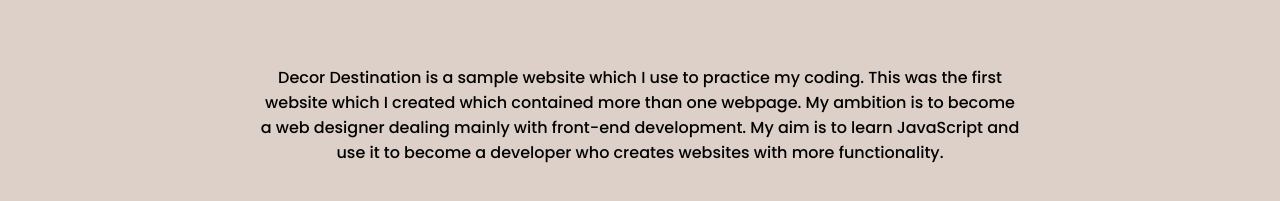
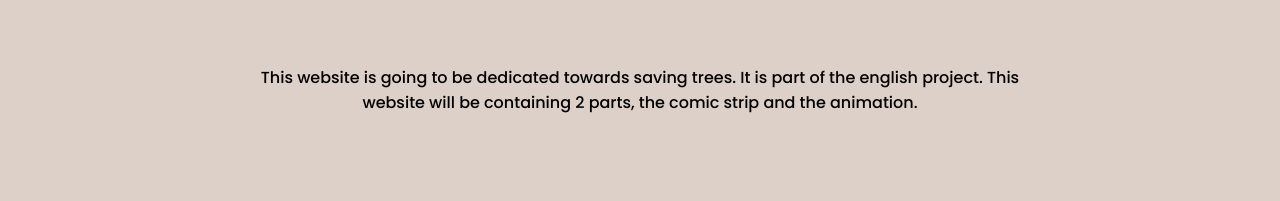
Before and after one commit to yasma-plasma/english_group-2, a plain HTML site: page about.html in a window 1280 px wide. Shown: the part 117-318 px from the top of the page. Drawn offline with Linux system fonts and the light colour scheme.

Commit message:
about.html

```diff
--- a/about.html
+++ b/about.html
@@ -65,10 +65,8 @@
     <div>
         <center>
             <p class="about">
-                Decor Destination is a sample website which I use to practice my coding. This was the first
-                website which I created which contained more than one webpage. My ambition is to become a
-                web designer dealing mainly with front-end development. My aim is to learn JavaScript and
-                use it to become a developer who creates websites with more functionality.
+                This website is going to be dedicated towards saving trees. It is part of the english project. This website will be
+                containing 2 parts, the comic strip and the animation.
             </p>
         </center>
     </div>
```
